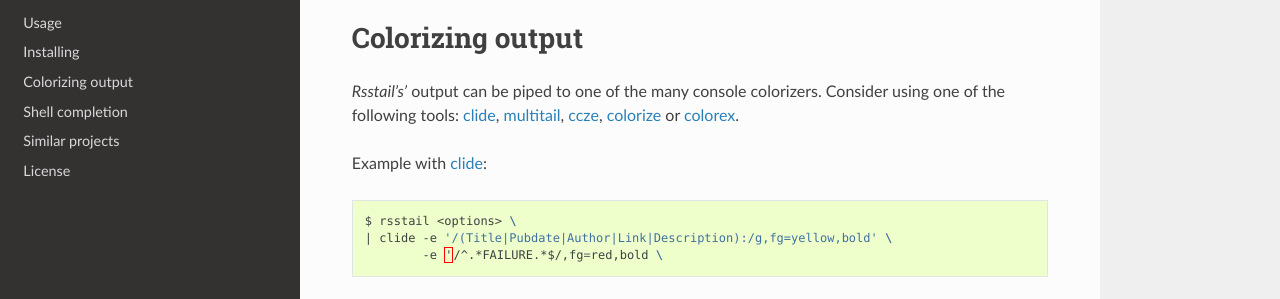
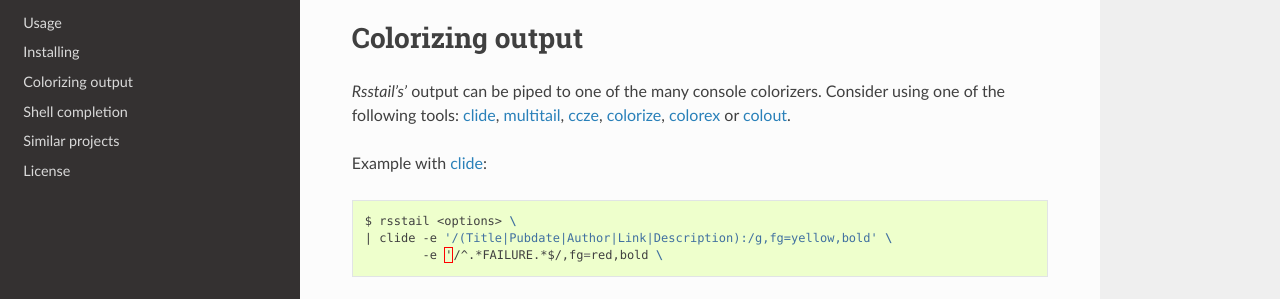
Before and after one commit to gvalkov/rsstail.py, a Sphinx documentation site: the page built from doc/index.rst, in a window 1280 px wide and 900 px high, scrolled down 1852 px. Shown: the part 152-451 px from the top of the window. Built offline with Sphinx 7.4.7 and the Read the Docs theme 2.0.0, drawn with Linux system fonts in a browser that asks for light colours.

Commit message:
mention colout in docs

```diff
--- a/doc/index.rst
+++ b/doc/index.rst
@@ -114,7 +114,7 @@
 
 *Rsstail's'* output can be piped to one of the many console
 colorizers. Consider using one of the following tools: clide_,
-multitail_, ccze_, colorize_ or colorex_.
+multitail_, ccze_, colorize_, colorex_ or colout_.
 
 Example with clide_:
 
@@ -175,6 +175,7 @@
 .. _clide:      http://suso.suso.org/xulu/Clide
 .. _colorize:   http://colorize.raszi.hu/
 .. _colorex:    http://pypi.python.org/pypi/colorex/
+.. _colout:     http://nojhan.github.io/colout/
 .. _multitail:  http://www.vanheusden.com/multitail/
 .. _feedparser: http://code.google.com/p/feedparser/
 .. _libmrss:    http://www.autistici.org/bakunin/libmrss/doc/
```
